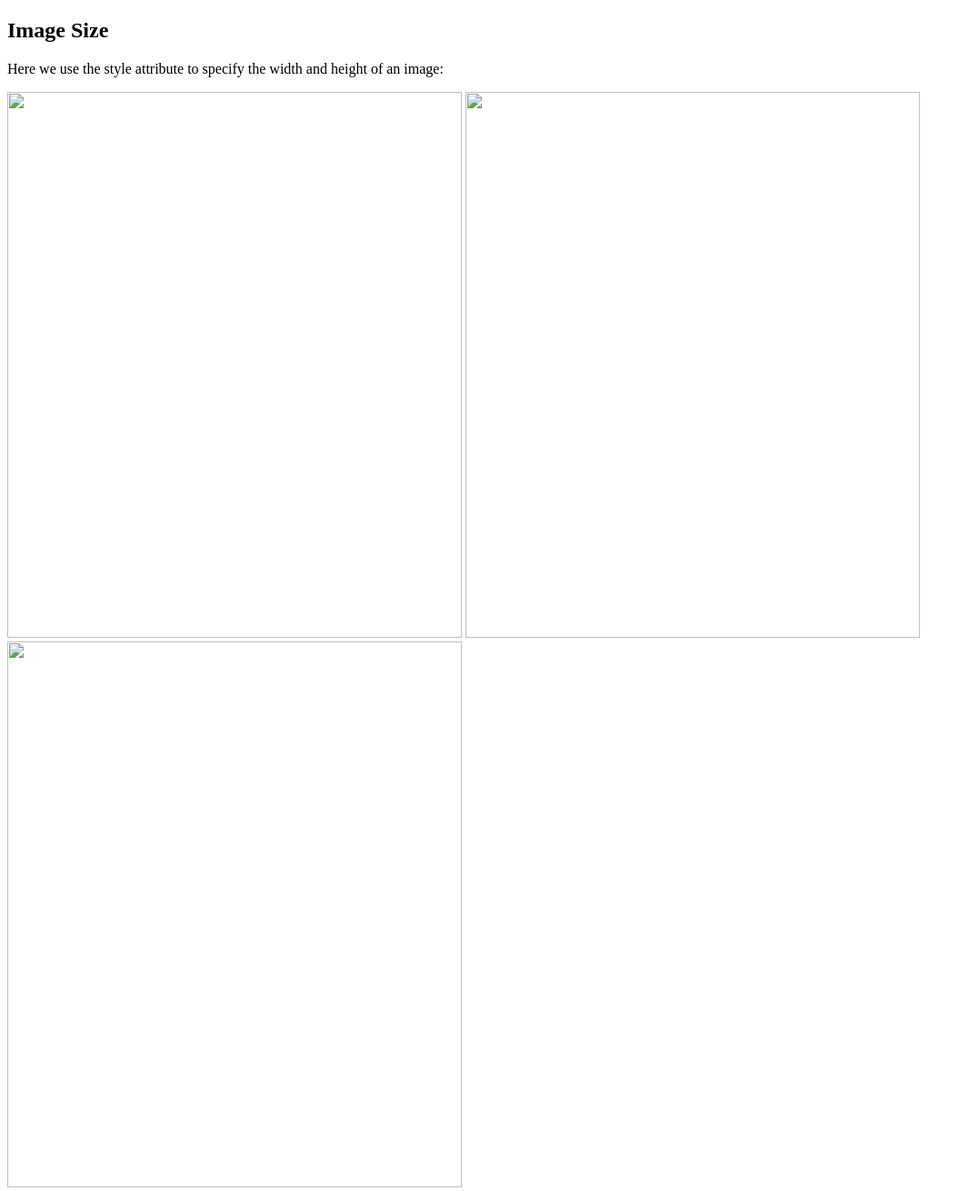
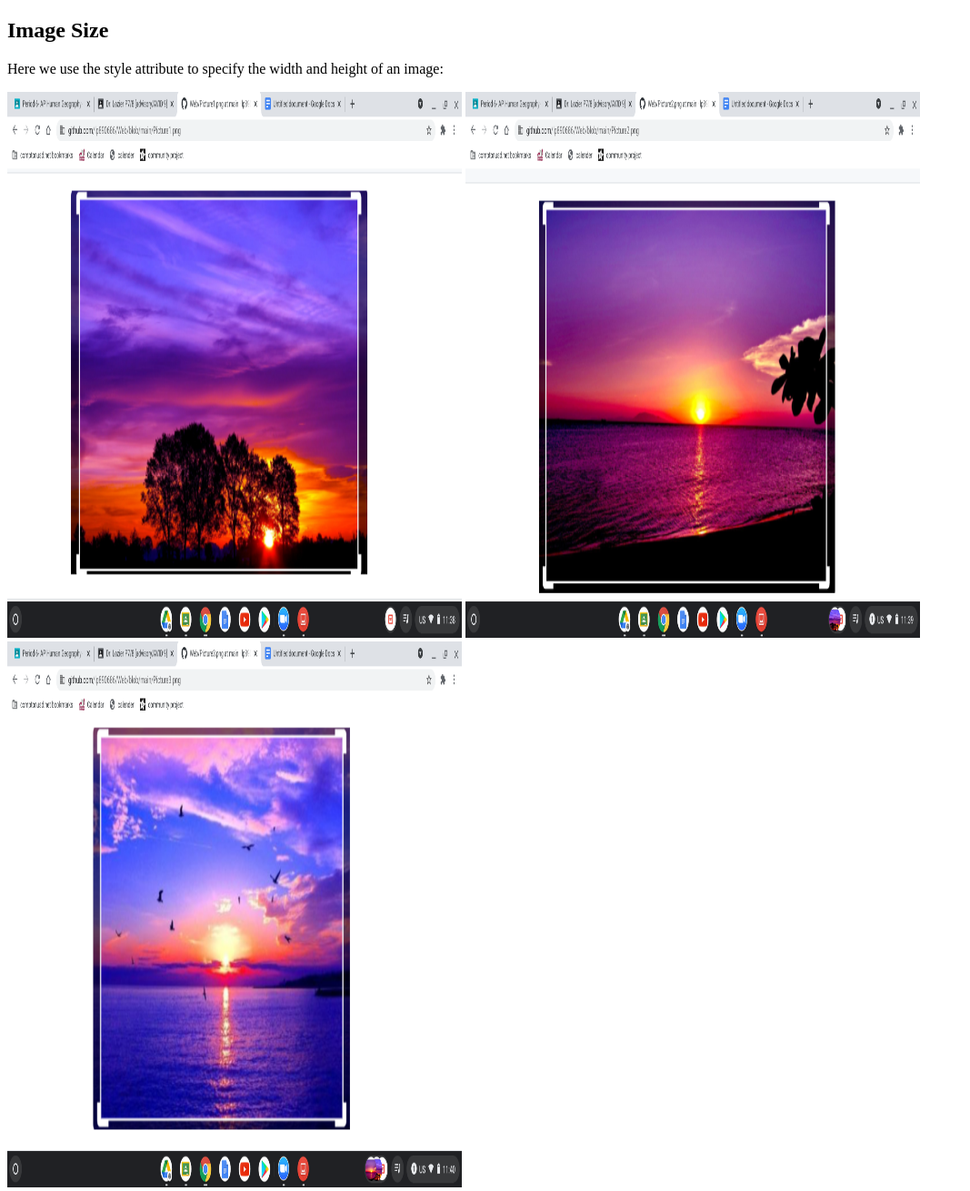
Before and after one commit to lp890686/Web, a plain HTML site: page index.html in a window 1280 px wide. Shown: the whole page at 91% size, without its empty margins (0-1067 px from the left). Drawn offline with Linux system fonts and the light colour scheme.

Commit message:
Update index.html

```diff
--- a/index.html
+++ b/index.html
@@ -6,9 +6,9 @@
 
 <p>Here we use the style attribute to specify the width and height of an image:</p>
 
-<img src="picture1.png" style="width:500px;height:600px;">
-<img src="picture2.png" style="width:500px;height:600px;">
-<img src="picture3.png" style="width:500px;height:600px;">
+<img src="Screenshot 2021-05-11 11.38.38 AM.png" style="width:500px;height:600px;">
+<img src="Screenshot 2021-05-11 11.39.26 AM.png" style="width:500px;height:600px;">
+<img src="Screenshot 2021-05-11 11.40.37 AM.png" style="width:500px;height:600px;">
 
 </body>
 </html>
```
